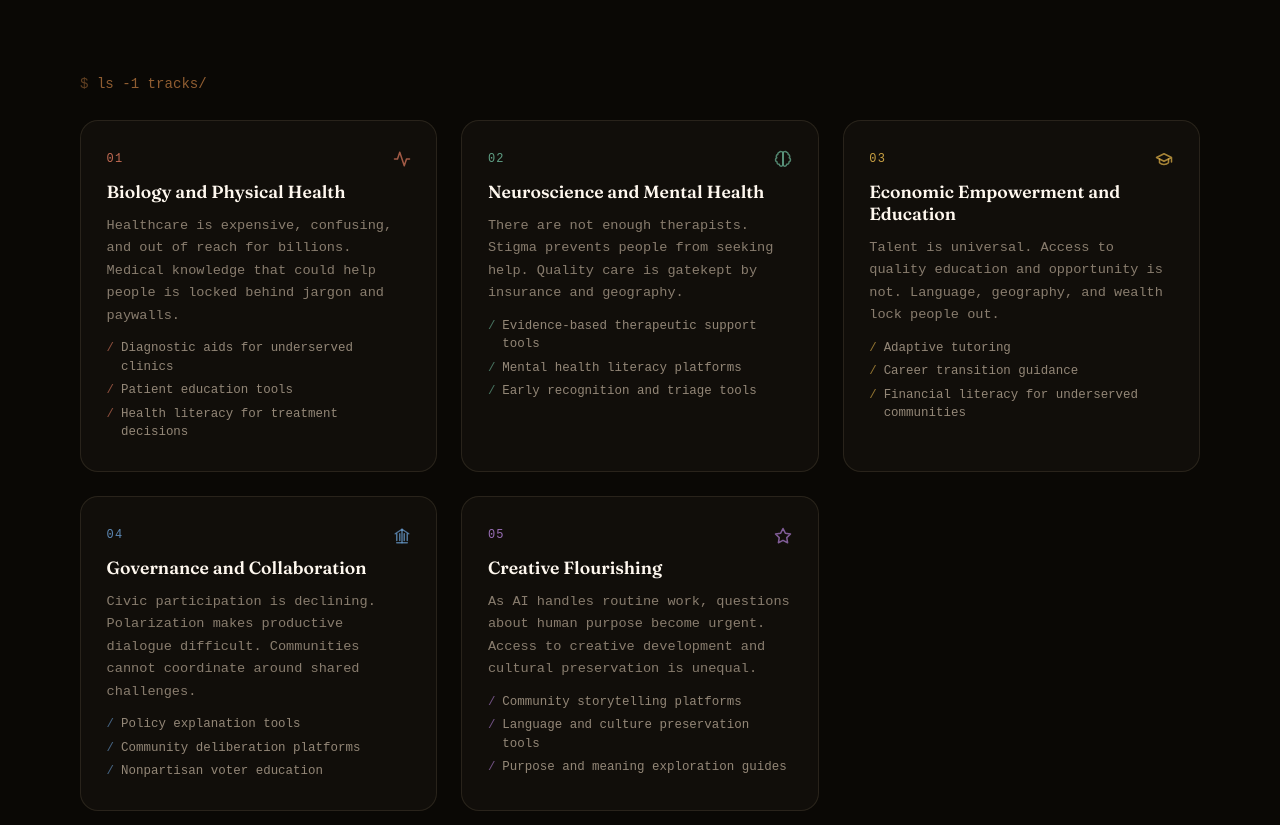
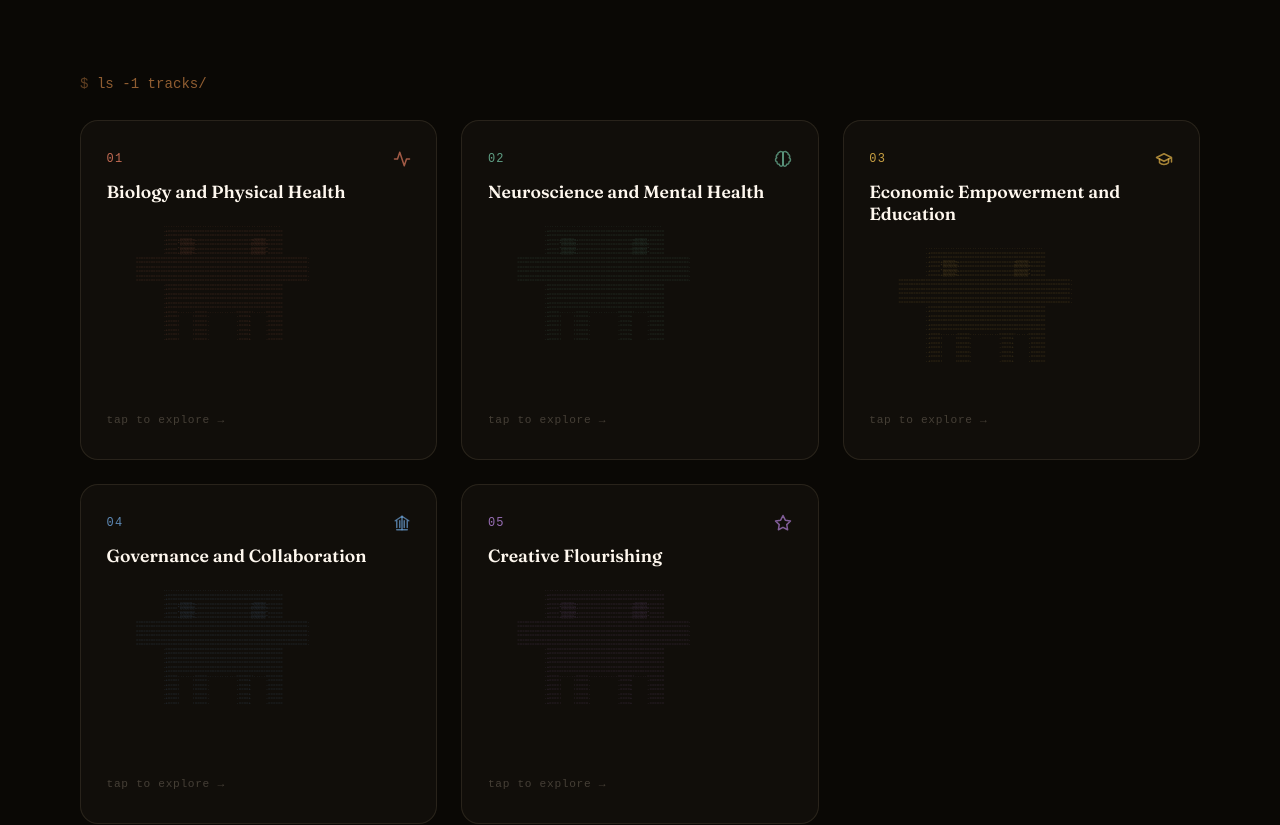
Before and after one commit to CBC-Mcgill/CBC-website, a Next.js app: page /hackathon in a window 1280 px wide. Shown: the part 2020-2845 px from the top of the page. Built offline with nearby package versions, Linux system fonts and the light colour scheme.

Commit message:
add claude mascot + update build window

```diff
--- a/app/hackathon/page.tsx
+++ b/app/hackathon/page.tsx
@@ -1,5 +1,6 @@
 import type { Metadata } from 'next';
 import Countdown from '@/components/hackathon/Countdown';
+import TrackCard from '@/components/hackathon/TrackCard';
 
 export const metadata: Metadata = {
   title: 'Claude Builder Club · Hackathon 2026',
@@ -10,6 +11,80 @@ export const metadata: Metadata = {
 const SIGN_UP_URL = 'https://docs.google.com/forms/d/e/1FAIpQLSc30XH0k_ZZdgyZ2tU-txvbN9lJtdC6XzVVRkBofVMWLwGZrg/viewform?usp=sharing&ouid=102839564480593837548';
 const DETAILS_URL = 'https://docs.google.com/document/d/1TEndbv3OXdaNVJrUVNzrXNNZ1ajDU1Ywh9OF3JF0lw0/edit?usp=sharing';
 const VOLUNTEER_URL = 'https://docs.google.com/forms/d/e/1FAIpQLSeB5iUV9eD6u3xY4Lm9-VL5RkWaOvOiEbhts8a9jgVgyur9ig/viewform';
+
+const tracks = [
+  {
+    num: '01',
+    name: 'Biology and Physical Health',
+    problem: 'Healthcare is expensive, confusing, and out of reach for billions. Medical knowledge that could help people is locked behind jargon and paywalls.',
+    examples: ['Diagnostic aids for underserved clinics', 'Patient education tools', 'Health literacy for treatment decisions'],
+    modifier: 'hack-track-card--health',
+    delay: '0.15s',
+    icon: (
+      <svg className="hack-track-icon" width="18" height="18" viewBox="0 0 24 24" fill="none" stroke="currentColor" strokeWidth="2" strokeLinecap="round" strokeLinejoin="round" aria-hidden="true">
+        <polyline points="22 12 18 12 15 21 9 3 6 12 2 12"/>
+      </svg>
+    ),
+  },
+  {
+    num: '02',
+    name: 'Neuroscience and Mental Health',
+    problem: 'There are not enough therapists. Stigma prevents people from seeking help. Quality care is gatekept by insurance and geography.',
+    examples: ['Evidence-based therapeutic support tools', 'Mental health literacy platforms', 'Early recognition and triage tools'],
+    modifier: 'hack-track-card--mental',
+    delay: '0.2s',
+    icon: (
+      <svg className="hack-track-icon" width="18" height="18" viewBox="0 0 24 24" fill="none" stroke="currentColor" strokeWidth="2" strokeLinecap="round" strokeLinejoin="round" aria-hidden="true">
+        <path d="M9.5 2A2.5 2.5 0 0 1 12 4.5v15a2.5 2.5 0 0 1-4.96-.46 2.5 2.5 0 0 1-2.96-3.08 3 3 0 0 1-.34-5.58 2.5 2.5 0 0 1 1.32-4.24 2.5 2.5 0 0 1 1.98-3A2.5 2.5 0 0 1 9.5 2Z"/>
+        <path d="M14.5 2A2.5 2.5 0 0 0 12 4.5v15a2.5 2.5 0 0 0 4.96-.46 2.5 2.5 0 0 0 2.96-3.08 3 3 0 0 0 .34-5.58 2.5 2.5 0 0 0-1.32-4.24 2.5 2.5 0 0 0-1.98-3A2.5 2.5 0 0 0 14.5 2Z"/>
+      </svg>
+    ),
+  },
+  {
+    num: '03',
+    name: 'Economic Empowerment and Education',
+    problem: 'Talent is universal. Access to quality education and opportunity is not. Language, geography, and wealth lock people out.',
+    examples: ['Adaptive tutoring', 'Career transition guidance', 'Financial literacy for underserved communities'],
+    modifier: 'hack-track-card--econ',
+    delay: '0.25s',
+    icon: (
+      <svg className="hack-track-icon" width="18" height="18" viewBox="0 0 24 24" fill="none" stroke="currentColor" strokeWidth="2" strokeLinecap="round" strokeLinejoin="round" aria-hidden="true">
+        <path d="M22 10v6M2 10l10-5 10 5-10 5z"/>
+        <path d="M6 12v5c3 3 9 3 12 0v-5"/>
+      </svg>
+    ),
+  },
+  {
+    num: '04',
+    name: 'Governance and Collaboration',
+    problem: 'Civic participation is declining. Polarization makes productive dialogue difficult. Communities cannot coordinate around shared challenges.',
+    examples: ['Policy explanation tools', 'Community deliberation platforms', 'Nonpartisan voter education'],
+    modifier: 'hack-track-card--gov',
+    delay: '0.3s',
+    icon: (
+      <svg className="hack-track-icon" width="18" height="18" viewBox="0 0 24 24" fill="none" stroke="currentColor" strokeWidth="2" strokeLinecap="round" strokeLinejoin="round" aria-hidden="true">
+        <line x1="12" y1="3" x2="12" y2="21"/>
+        <path d="M5 21h14"/>
+        <path d="M3 9l9-6 9 6"/>
+        <path d="M5 9v9M19 9v9"/>
+        <path d="M9 9v9M15 9v9"/>
+      </svg>
+    ),
+  },
+  {
+    num: '05',
+    name: 'Creative Flourishing',
+    problem: 'As AI handles routine work, questions about human purpose become urgent. Access to creative development and cultural preservation is unequal.',
+    examples: ['Community storytelling platforms', 'Language and culture preservation tools', 'Purpose and meaning exploration guides'],
+    modifier: 'hack-track-card--creative',
+    delay: '0.35s',
+    icon: (
+      <svg className="hack-track-icon" width="18" height="18" viewBox="0 0 24 24" fill="none" stroke="currentColor" strokeWidth="2" strokeLinecap="round" strokeLinejoin="round" aria-hidden="true">
+        <path d="M12 2l3.09 6.26L22 9.27l-5 4.87 1.18 6.88L12 17.77l-6.18 3.25L7 14.14 2 9.27l6.91-1.01L12 2z"/>
+      </svg>
+    ),
+  },
+];
 
 export default function HackathonPage() {
   return (
@@ -133,7 +208,7 @@ export default function HackathonPage() {
               <div className="hackathon-stat-label">Date</div>
             </div>
             <div className="hackathon-stat-card">
-              <div className="hackathon-stat-value">8 hrs</div>
+              <div className="hackathon-stat-value">1 week</div>
               <div className="hackathon-stat-label">Build window</div>
             </div>
             <div className="hackathon-stat-card">
@@ -201,93 +276,9 @@ export default function HackathonPage() {
         <div className="container">
           <p className="hack-cmd reveal" style={{ '--delay': '0.1s' } as React.CSSProperties}>ls -1 tracks/</p>
           <div className="hack-track-grid">
-
-            <div className="hack-track-card hack-track-card--health reveal" style={{ '--delay': '0.15s' } as React.CSSProperties}>
-              <div className="hack-track-card-header">
-                <span className="hack-track-num">01</span>
-                <svg className="hack-track-icon" width="18" height="18" viewBox="0 0 24 24" fill="none" stroke="currentColor" strokeWidth="2" strokeLinecap="round" strokeLinejoin="round" aria-hidden="true">
-                  <polyline points="22 12 18 12 15 21 9 3 6 12 2 12"/>
-                </svg>
-              </div>
-              <h3 className="hack-track-name">Biology and Physical Health</h3>
-              <p className="hack-track-problem">Healthcare is expensive, confusing, and out of reach for billions. Medical knowledge that could help people is locked behind jargon and paywalls.</p>
-              <ul className="hack-track-examples">
-                <li>Diagnostic aids for underserved clinics</li>
-                <li>Patient education tools</li>
-                <li>Health literacy for treatment decisions</li>
-              </ul>
-            </div>
-
-            <div className="hack-track-card hack-track-card--mental reveal" style={{ '--delay': '0.2s' } as React.CSSProperties}>
-              <div className="hack-track-card-header">
-                <span className="hack-track-num">02</span>
-                <svg className="hack-track-icon" width="18" height="18" viewBox="0 0 24 24" fill="none" stroke="currentColor" strokeWidth="2" strokeLinecap="round" strokeLinejoin="round" aria-hidden="true">
-                  <path d="M9.5 2A2.5 2.5 0 0 1 12 4.5v15a2.5 2.5 0 0 1-4.96-.46 2.5 2.5 0 0 1-2.96-3.08 3 3 0 0 1-.34-5.58 2.5 2.5 0 0 1 1.32-4.24 2.5 2.5 0 0 1 1.98-3A2.5 2.5 0 0 1 9.5 2Z"/>
-                  <path d="M14.5 2A2.5 2.5 0 0 0 12 4.5v15a2.5 2.5 0 0 0 4.96-.46 2.5 2.5 0 0 0 2.96-3.08 3 3 0 0 0 .34-5.58 2.5 2.5 0 0 0-1.32-4.24 2.5 2.5 0 0 0-1.98-3A2.5 2.5 0 0 0 14.5 2Z"/>
-                </svg>
-              </div>
-              <h3 className="hack-track-name">Neuroscience and Mental Health</h3>
-              <p className="hack-track-problem">There are not enough therapists. Stigma prevents people from seeking help. Quality care is gatekept by insurance and geography.</p>
-              <ul className="hack-track-examples">
-                <li>Evidence-based therapeutic support tools</li>
-                <li>Mental health literacy platforms</li>
-                <li>Early recognition and triage tools</li>
-              </ul>
-            </div>
-
-            <div className="hack-track-card hack-track-card--econ reveal" style={{ '--delay': '0.25s' } as React.CSSProperties}>
-              <div className="hack-track-card-header">
-                <span className="hack-track-num">03</span>
-                <svg className="hack-track-icon" width="18" height="18" viewBox="0 0 24 24" fill="none" stroke="currentColor" strokeWidth="2" strokeLinecap="round" strokeLinejoin="round" aria-hidden="true">
-                  <path d="M22 10v6M2 10l10-5 10 5-10 5z"/>
-                  <path d="M6 12v5c3 3 9 3 12 0v-5"/>
-                </svg>
-              </div>
-              <h3 className="hack-track-name">Economic Empowerment and Education</h3>
-              <p className="hack-track-problem">Talent is universal. Access to quality education and opportunity is not. Language, geography, and wealth lock people out.</p>
-              <ul className="hack-track-examples">
-                <li>Adaptive tutoring</li>
-                <li>Career transition guidance</li>
-                <li>Financial literacy for underserved communities</li>
-              </ul>
-            </div>
-
-            <div className="hack-track-card hack-track-card--gov reveal" style={{ '--delay': '0.3s' } as React.CSSProperties}>
-              <div className="hack-track-card-header">
-                <span className="hack-track-num">04</span>
-                <svg className="hack-track-icon" width="18" height="18" viewBox="0 0 24 24" fill="none" stroke="currentColor" strokeWidth="2" strokeLinecap="round" strokeLinejoin="round" aria-hidden="true">
-                  <line x1="12" y1="3" x2="12" y2="21"/>
-                  <path d="M5 21h14"/>
-                  <path d="M3 9l9-6 9 6"/>
-                  <path d="M5 9v9M19 9v9"/>
-                  <path d="M9 9v9M15 9v9"/>
-                </svg>
-              </div>
-              <h3 className="hack-track-name">Governance and Collaboration</h3>
-              <p className="hack-track-problem">Civic participation is declining. Polarization makes productive dialogue difficult. Communities cannot coordinate around shared challenges.</p>
-              <ul className="hack-track-examples">
-                <li>Policy explanation tools</li>
-                <li>Community deliberation platforms</li>
-                <li>Nonpartisan voter education</li>
-              </ul>
-            </div>
-
-            <div className="hack-track-card hack-track-card--creative reveal" style={{ '--delay': '0.35s' } as React.CSSProperties}>
-              <div className="hack-track-card-header">
-                <span className="hack-track-num">05</span>
-                <svg className="hack-track-icon" width="18" height="18" viewBox="0 0 24 24" fill="none" stroke="currentColor" strokeWidth="2" strokeLinecap="round" strokeLinejoin="round" aria-hidden="true">
-                  <path d="M12 2l3.09 6.26L22 9.27l-5 4.87 1.18 6.88L12 17.77l-6.18 3.25L7 14.14 2 9.27l6.91-1.01L12 2z"/>
-                </svg>
-              </div>
-              <h3 className="hack-track-name">Creative Flourishing</h3>
-              <p className="hack-track-problem">As AI handles routine work, questions about human purpose become urgent. Access to creative development and cultural preservation is unequal.</p>
-              <ul className="hack-track-examples">
-                <li>Community storytelling platforms</li>
-                <li>Language and culture preservation tools</li>
-                <li>Purpose and meaning exploration guides</li>
-              </ul>
-            </div>
-
+            {tracks.map(track => (
+              <TrackCard key={track.num} {...track} />
+            ))}
           </div>
         </div>
       </section>
--- a/app/styles/hackathon.css
+++ b/app/styles/hackathon.css
@@ -861,6 +861,93 @@
   line-height: 1.6;
 }
 
+/* ── Track Card Flip ──────────────────────────────────────── */
+
+.hack-track-flip-wrapper {
+  perspective: 1200px;
+  cursor: pointer;
+  min-height: 340px;
+}
+
+.hack-track-flip-wrapper:focus-visible {
+  outline: 2px solid rgba(var(--accent-r), var(--accent-g), var(--accent-b), 0.6);
+  outline-offset: 3px;
+  border-radius: var(--radius-md);
+}
+
+.hack-track-flip-inner {
+  position: relative;
+  width: 100%;
+  height: 100%;
+  min-height: 340px;
+  transform-style: preserve-3d;
+  transition: transform 0.6s cubic-bezier(0.4, 0, 0.2, 1);
+}
+
+.hack-track-flip-inner.is-flipped {
+  transform: rotateY(180deg);
+}
+
+.hack-track-flip-front,
+.hack-track-flip-back {
+  position: absolute;
+  inset: 0;
+  backface-visibility: hidden;
+  -webkit-backface-visibility: hidden;
+}
+
+.hack-track-flip-back {
+  transform: rotateY(180deg);
+}
+
+/* Disable pointer events on the hidden face */
+.hack-track-flip-inner:not(.is-flipped) .hack-track-flip-back {
+  pointer-events: none;
+}
+.hack-track-flip-inner.is-flipped .hack-track-flip-front {
+  pointer-events: none;
+}
+
+/* Front: flex so mascot fills available space */
+.hack-track-flip-front.hack-track-card {
+  display: flex;
+  flex-direction: column;
+}
+
+.hack-track-mascot-art {
+  flex: 1;
+  min-height: 0;
+  font-family: 'SF Mono', 'Fira Code', 'Courier New', monospace;
+  font-size: clamp(0.22rem, 0.32vw, 0.32rem);
+  line-height: 1.1;
+  color: rgba(var(--track-r, var(--accent-r)), var(--track-g, var(--accent-g)), var(--track-b, var(--accent-b)), 0.28);
+  white-space: pre;
+  overflow: hidden;
+  margin: 0.6rem 0;
+  letter-spacing: 0;
+  user-select: none;
+}
+
+.hack-track-flip-hint {
+  font-family: 'SF Mono', 'Fira Code', 'Courier New', monospace;
+  font-size: 0.7rem;
+  color: rgba(255, 235, 210, 0.22);
+  letter-spacing: 0.06em;
+  margin-top: auto;
+  padding-top: 0.5rem;
+}
+
+/* Back: keep original grid layout, allow scroll if needed */
+.hack-track-flip-back.hack-track-card {
+  overflow-y: auto;
+}
+
+@media (prefers-reduced-motion: reduce) {
+  .hack-track-flip-inner {
+    transition: none;
+  }
+}
+
 /* ── Hackathon Tracks ─────────────────────────────────────── */
 
 /* Per-track color modifiers */
--- /dev/null
+++ b/components/hackathon/TrackCard.tsx
@@ -0,0 +1,88 @@
+'use client';
+
+import { useState } from 'react';
+
+const CLAUDE_MASCOT = `                       ................................................
+                       .+===============================================
+                       .+===============================================
+                       .+====+@@@@@%+======================%@@@@@+======
+                       .+====*@@@@@@+======================@@@@@@#======
+                       .+====*@@@@@@+======================@@@@@@*======
+                       .=====+@@@@@%+======================@@@@@@*======
+            ======================================================================.
+            ======================================================================.
+            ======================================================================.
+            ======================================================================.
+            ======================================================================.
+            ======================================================================.
+                       .================================================
+                       .+===============================================
+                       .+===============================================
+                       .+===============================================
+                       .+===============================================
+                       .+===============================================
+                       .+====-.....-=====-...........======:.....=======
+                       .+====:     :=====.           -====+      -======
+                       .+====:     :=====.           -====+      -======
+                       .+====:     :=====.           -====+      -======
+                       .+====:     :=====.           -====+      -======
+                       .+====:     :=====.           -====+      -======
+                       .+====:     :=====.           -====+      -======`;
+
+interface TrackCardProps {
+  num: string;
+  name: string;
+  problem: string;
+  examples: string[];
+  modifier: string;
+  delay: string;
+  icon: React.ReactNode;
+}
+
+export default function TrackCard({ num, name, problem, examples, modifier, delay, icon }: TrackCardProps) {
+  const [flipped, setFlipped] = useState(false);
+
+  function toggle() { setFlipped(f => !f); }
+
+  return (
+    <div
+      className="hack-track-flip-wrapper reveal"
+      style={{ '--delay': delay } as React.CSSProperties}
+      onClick={toggle}
+      role="button"
+      tabIndex={0}
+      onKeyDown={e => { if (e.key === 'Enter' || e.key === ' ') { e.preventDefault(); toggle(); } }}
+      aria-pressed={flipped}
+      aria-label={`${name} — ${flipped ? 'showing details, click to close' : 'click to see details'}`}
+    >
+      <div className={`hack-track-flip-inner ${modifier}${flipped ? ' is-flipped' : ''}`}>
+
+        {/* Front: name + mascot */}
+        <div className="hack-track-flip-front hack-track-card">
+          <div className="hack-track-card-header">
+            <span className="hack-track-num">{num}</span>
+            {icon}
+          </div>
+          <h3 className="hack-track-name">{name}</h3>
+          <pre className="hack-track-mascot-art" aria-hidden="true">{CLAUDE_MASCOT}</pre>
+          <span className="hack-track-flip-hint">tap to explore →</span>
+        </div>
+
+        {/* Back: details */}
+        <div className="hack-track-flip-back hack-track-card">
+          <div className="hack-track-card-header">
+            <span className="hack-track-num">{num}</span>
+            {icon}
+          </div>
+          <h3 className="hack-track-name">{name}</h3>
+          <p className="hack-track-problem">{problem}</p>
+          <ul className="hack-track-examples">
+            {examples.map((ex, i) => <li key={i}>{ex}</li>)}
+          </ul>
+          <span className="hack-track-flip-hint">← tap to close</span>
+        </div>
+
+      </div>
+    </div>
+  );
+}
```
